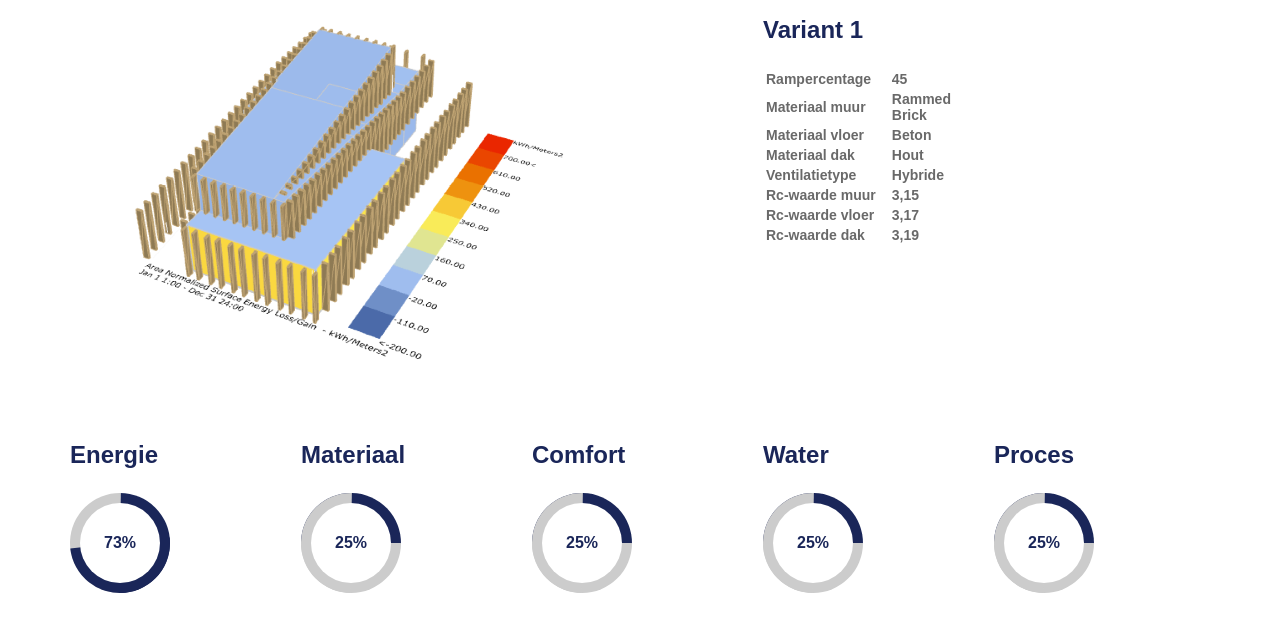
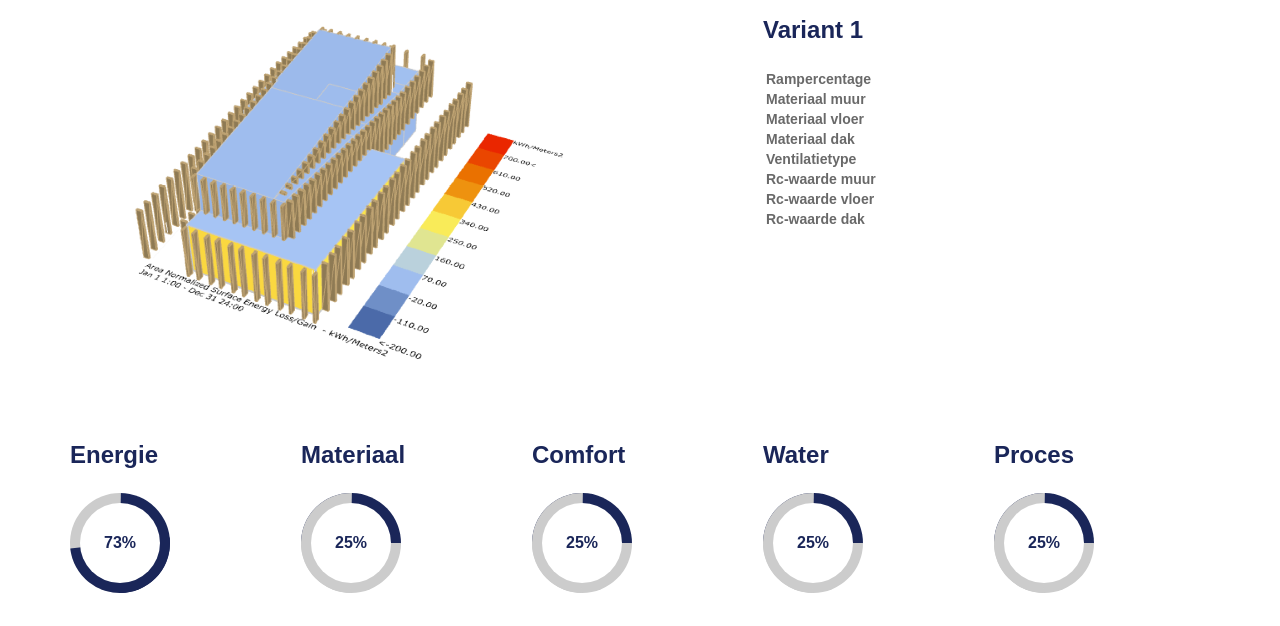
Before and after one commit to OMRTech/Vondeltuin, a plain HTML site: page index.html in a window 1280 px wide. Shown: the part 174-800 px from the top of the page. Drawn offline with nearby package versions, Linux system fonts and the light colour scheme.

Commit message:
Update index.html

```diff
--- a/index.html
+++ b/index.html
@@ -71,35 +71,35 @@
         <table id="table">
           <tr>
             <th>Rampercentage</th>
-            <th class="waarde">45</th>
+            <th class="waarde"></th>
           </tr>
           <tr>
             <th>Materiaal muur</th>
-            <th class="waarde">Rammed Brick</th>
+            <th class="waarde"></th>
           </tr>
           <tr>
             <th>Materiaal vloer</th>
-            <th class="waarde">Beton</th>
+            <th class="waarde"></th>
           </tr>
           <tr>
             <th>Materiaal dak</th>
-            <th class="waarde">Hout</th>
+            <th class="waarde"></th>
           </tr>
           <tr>
             <th>Ventilatietype</th>
-            <th class="waarde">Hybride</th>
+            <th class="waarde"></th>
           </tr>
           <tr>
             <th>Rc-waarde muur</th>
-            <th class="waarde">3,15</th>
+            <th class="waarde"></th>
           </tr>
           <tr>
             <th>Rc-waarde vloer</th>
-            <th class="waarde">3,17</th>
+            <th class="waarde"></th>
           </tr>
           <tr>
             <th>Rc-waarde dak</th>
-            <th class="waarde">3,19</th>
+            <th class="waarde"></th>
           </tr>
         </table>
       </div>
```
